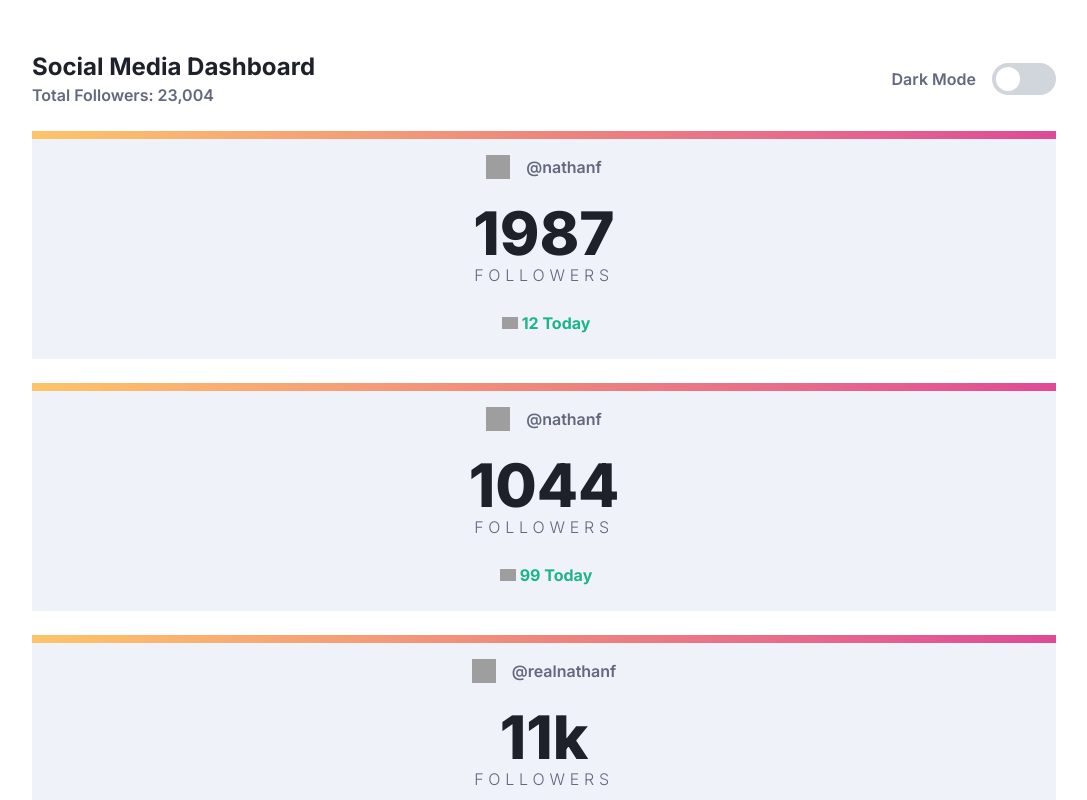
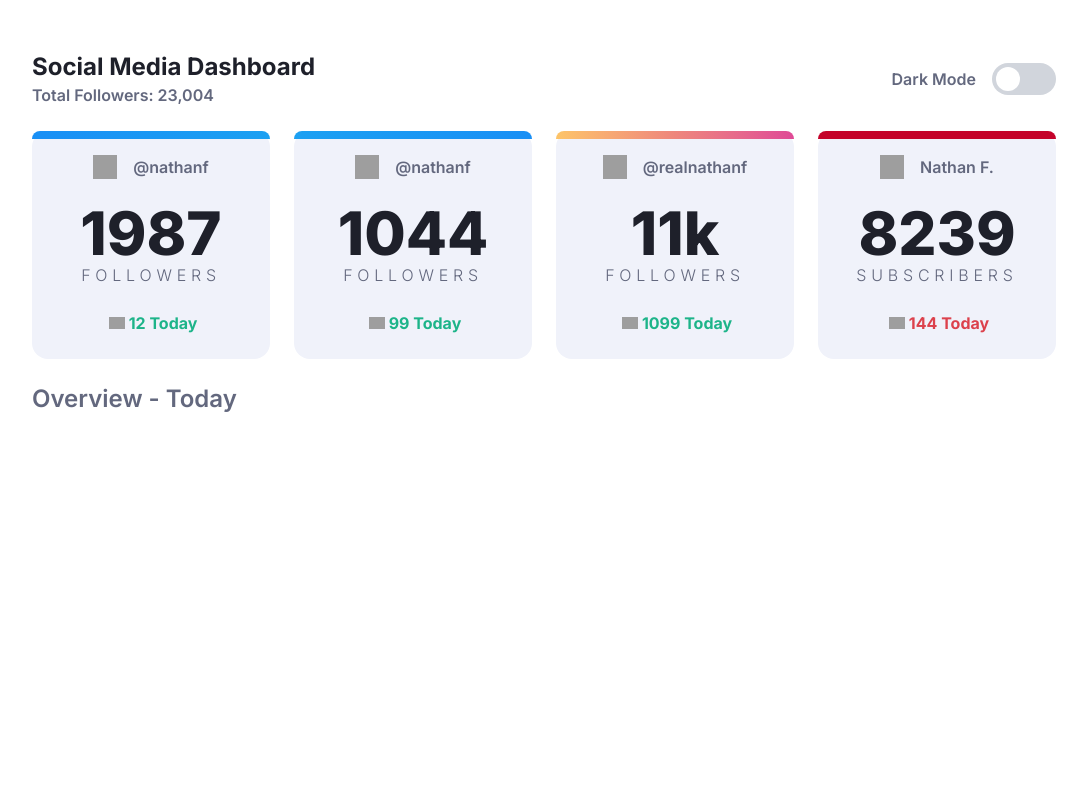
Before and after one commit to akshay-ken/rookie-project-06, a React (Vite) app: page / in a window 1280 px wide. Shown: the top 800 px of the page, without its empty margins (96-1183 px from the left). Built offline with nearby package versions, Linux system fonts and the light colour scheme; grey boxes are pictures that could not be loaded.

Commit message:
feat: use clsx for dynamic styling add new card component

```diff
--- a/package.json
+++ b/package.json
@@ -11,6 +11,7 @@
   },
   "dependencies": {
     "@tailwindcss/vite": "^4.1.11",
+    "clsx": "^2.1.1",
     "react": "^19.1.1",
     "react-dom": "^19.1.1",
     "tailwindcss": "^4.1.11"
--- a/src/components/MainPage.jsx
+++ b/src/components/MainPage.jsx
@@ -7,10 +7,12 @@ import iconYt from "../assets/images/icon-youtube.svg";
 
 export function MainPage() {
   return (
-    <main className="p-[4%] md:px-[10%] flex flex-col">
+    <main className="p-[4%] md:px-[10%] flex flex-col ">
       <HeaderSection />
+      <div className="md:grid md:grid-cols-4 gap-x-6">
         <SocialBox
           iconImg={iconFb}
+          borderOf={"fb"}
           userName={"@nathanf"}
           userNumber={"1987"}
           countOf={"Followers"}
@@ -19,6 +21,7 @@ export function MainPage() {
         />
         <SocialBox
           iconImg={iconTw}
+          borderOf={"tw"}
           userName={"@nathanf"}
           userNumber={"1044"}
           countOf={"Followers"}
@@ -27,6 +30,7 @@ export function MainPage() {
         />
         <SocialBox
           iconImg={iconInsta}
+          borderOf={"insta"}
           userName={"@realnathanf"}
           userNumber={"11k"}
           countOf={"Followers"}
@@ -35,12 +39,17 @@ export function MainPage() {
         />
         <SocialBox
           iconImg={iconYt}
+          borderOf={"yt"}
           userName={"Nathan F."}
           userNumber={"8239"}
           countOf={"Subscribers"}
           countNumber={"144"}
           upOrDown={false}
         />
+      </div>
+      <p className="text-2xl font-semibold text-Gray-650-Text mt-6 mb-2 float-left">
+        Overview - Today
+      </p>
     </main>
   );
 }
--- a/src/components/SocialBox.jsx
+++ b/src/components/SocialBox.jsx
@@ -1,5 +1,6 @@
 import iconUp from "../assets/images/icon-up.svg";
 import iconDown from "../assets/images/icon-down.svg";
+import clsx from "clsx";
 export function SocialBox({
   iconImg,
   upOrDown,
@@ -7,11 +8,24 @@ export function SocialBox({
   userNumber,
   countOf,
   countNumber,
+  borderOf,
 }) {
+  const borderColor = clsx({
+    " tw ": borderOf == "tw",
+    " fb ": borderOf == "fb",
+    " insta ": borderOf == "insta",
+    " yt ": borderOf == "yt",
+  });
+  const statColor = clsx({
+    "text-Green-text": upOrDown,
+    "text-Red-text": upOrDown == false,
+  });
   return (
-    <section className="w-full relative mt-6 flex flex-col justify-center items-center gap-y-6 bg-Card-BG p-6">
+    <section className="w-full rounded-2xl relative mt-6 flex flex-col justify-center items-center gap-y-6 bg-Card-BG p-6">
       {/* top border */}
-      <div className="absolute top-0 left-0 right-0 h-2 insta"></div>
+      <div
+        className={`absolute top-0 left-0 rounded-t-2xl right-0 h-2 ${borderColor}`}
+      ></div>
       {/* box content */}
       <div className="flex flex-row gap-x-4 items-center">
         <img src={iconImg} className="size-6" alt="" />
@@ -23,7 +37,7 @@ export function SocialBox({
       </p>
       <div className="flex flex-row justify-center items-center">
         <img src={upOrDown ? iconUp : iconDown} className="w-4 mx-1" alt="" />
-        <p className="font-bold text-Green-text capitalize">
+        <p className={`font-bold capitalize ${statColor}`}>
           {countNumber} today
         </p>
       </div>
```
Also changed, not shown: src/components/OverviewBox.jsx (added), 1 other file (tests, documents, lock files or other folders). Lines whose indentation alone changed are shown as unchanged.
